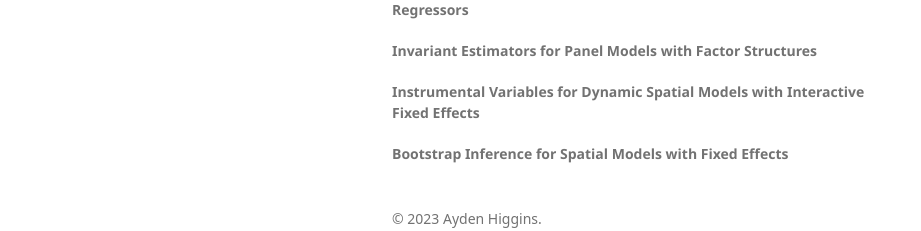
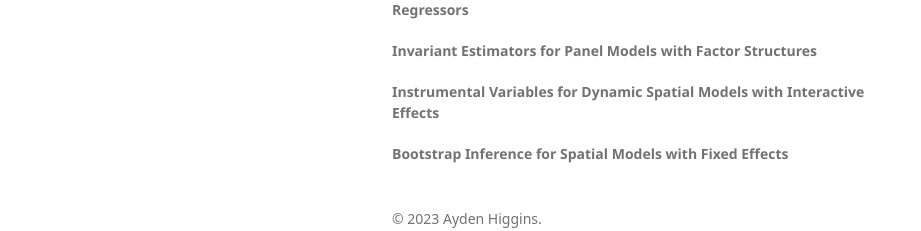
Before and after one commit to Tokkita/Tokkita.github.io, a Jekyll site: the page built from index.md, in a window 1280 px wide and 1271 px high. Shown: the part 1037-1268 px from the top of the window, without its empty margins (178-1099 px from the left). Built offline with Jekyll 4.4.1, drawn with Linux system fonts in a browser that asks for light colours; nearby versions of some CDN libraries; some web fonts are replaced; our own code applies the rules of GitHub Pages for plain Markdown files.

Commit message:
Update index.md

```diff
--- a/index.md
+++ b/index.md
@@ -22,6 +22,6 @@ I completed a PhD in Economics at the University of Surrey in 2021 and am presen
 
 <b> Invariant Estimators for Panel Models with Factor Structures </b>
 
-<b> Instrumental Variables for Dynamic Spatial Models with Interactive Fixed Effects </b>
+<b> Instrumental Variables for Dynamic Spatial Models with Interactive Effects </b>
 
 <b> Bootstrap Inference for Spatial Models with Fixed Effects </b>
```
